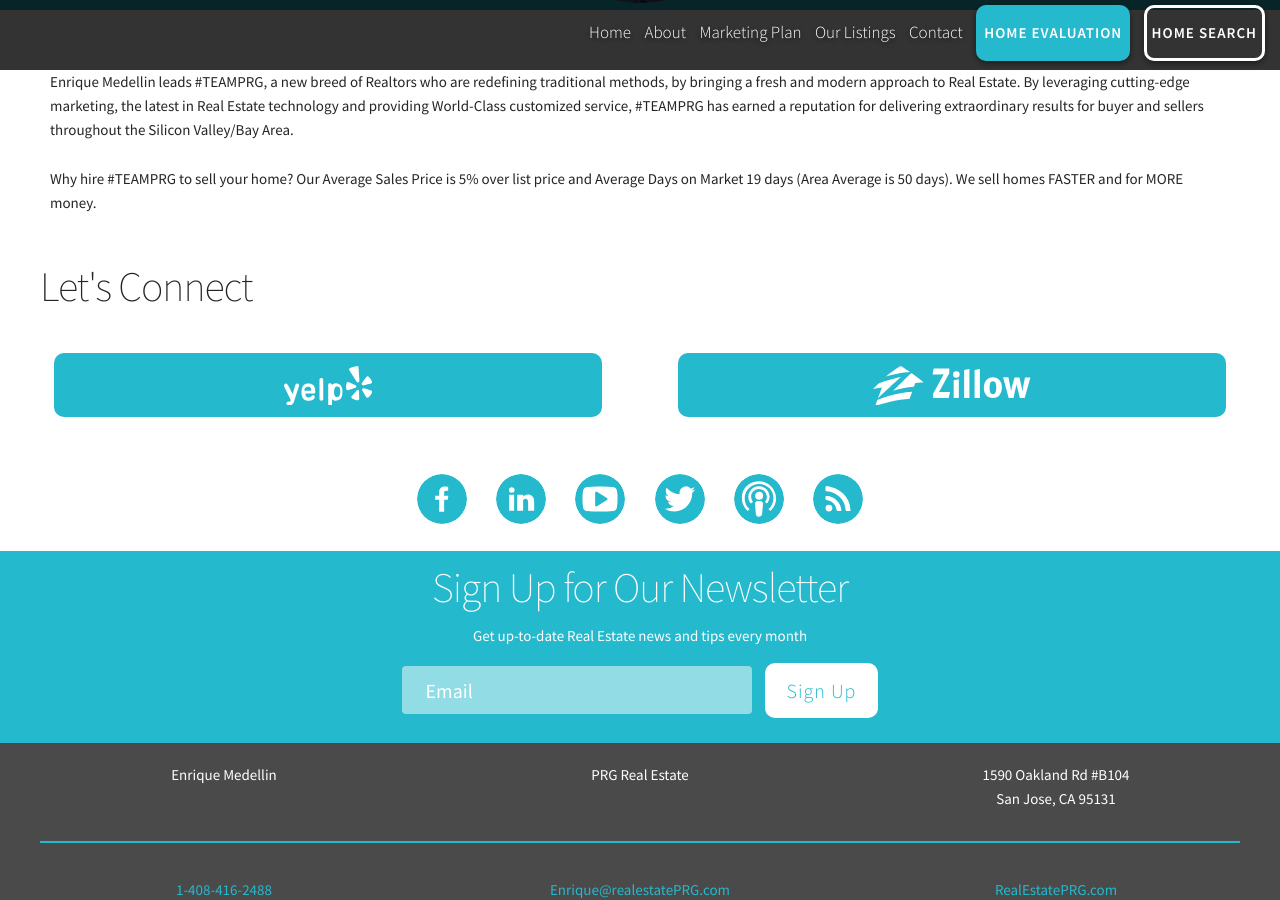
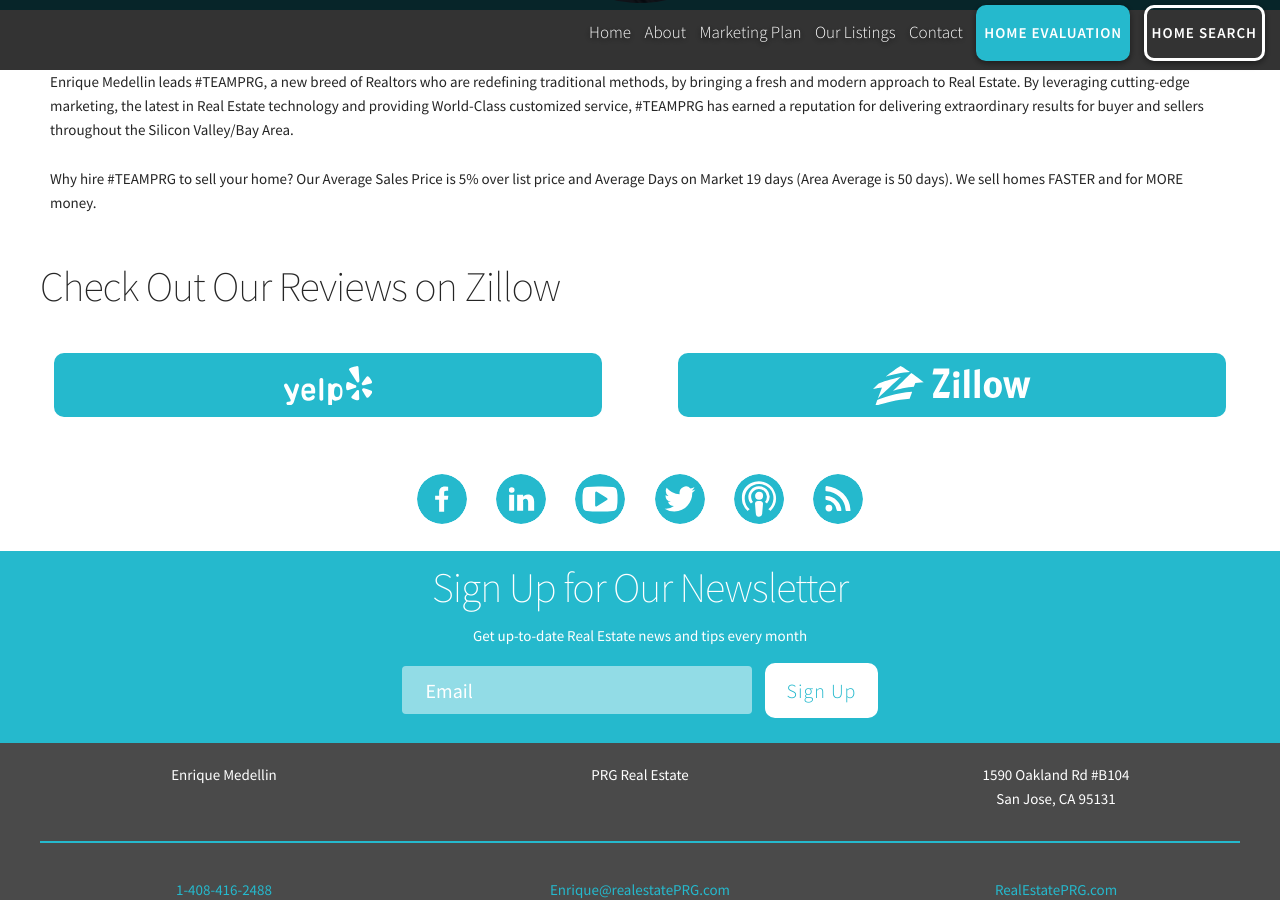
Before and after one commit to Vyralmarketing/Escrow, a Jekyll site: the page built from about.md, in a window 1280 px wide and 900 px high, scrolled down 560 px. Built offline with Jekyll 4.4.1, drawn with Linux system fonts in a browser that asks for light colours.

Commit message:
Updated '/_layouts/about.html' via CloudCannon

```diff
--- a/_layouts/about.html
+++ b/_layouts/about.html
@@ -35,7 +35,7 @@
     <div class="container">
       <div class="row">
         <div class="twelve columns">
-          <h2>Let's Connect</h2>
+          <h2>Check Out Our Reviews on Zillow</h2>
         </div>
       </div>
     </div>
```
